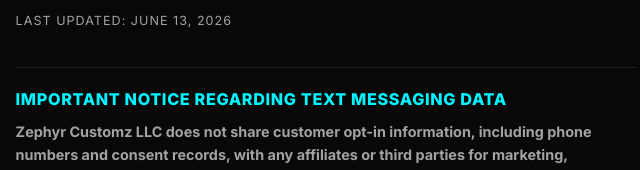
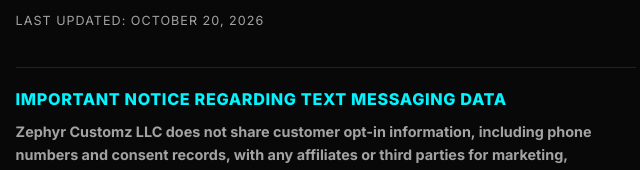
Before and after one commit to BerdaBrands/zephyrcustomz, a plain HTML site: page privacy-policy.html in a window 1280 px wide. Shown: the part 263-433 px from the top of the page, 314-954 px from the left. Drawn offline with Linux system fonts and the light colour scheme; a script that the page names is missing.

Commit message:
Update legal pages last-updated date to October 20, 2026
Co-Authored-By: Claude Sonnet 5.5 <noreply@anthropic.com>

```diff
--- a/privacy-policy.html
+++ b/privacy-policy.html
@@ -101,7 +101,7 @@
     <div class="container legal__inner">
       <p class="eyebrow eyebrow--line">Legal</p>
       <h1 id="legal-title">Privacy Policy</h1>
-      <p class="legal__updated">Last updated: June 13, 2026</p>
+      <p class="legal__updated">Last updated: October 20, 2026</p>
 
       <div class="legal__body">
         <section class="legal__section">
```
Also changed, not shown: sms-program.html (+1 -1 lines), terms-and-conditions.html (+1 -1 lines).
